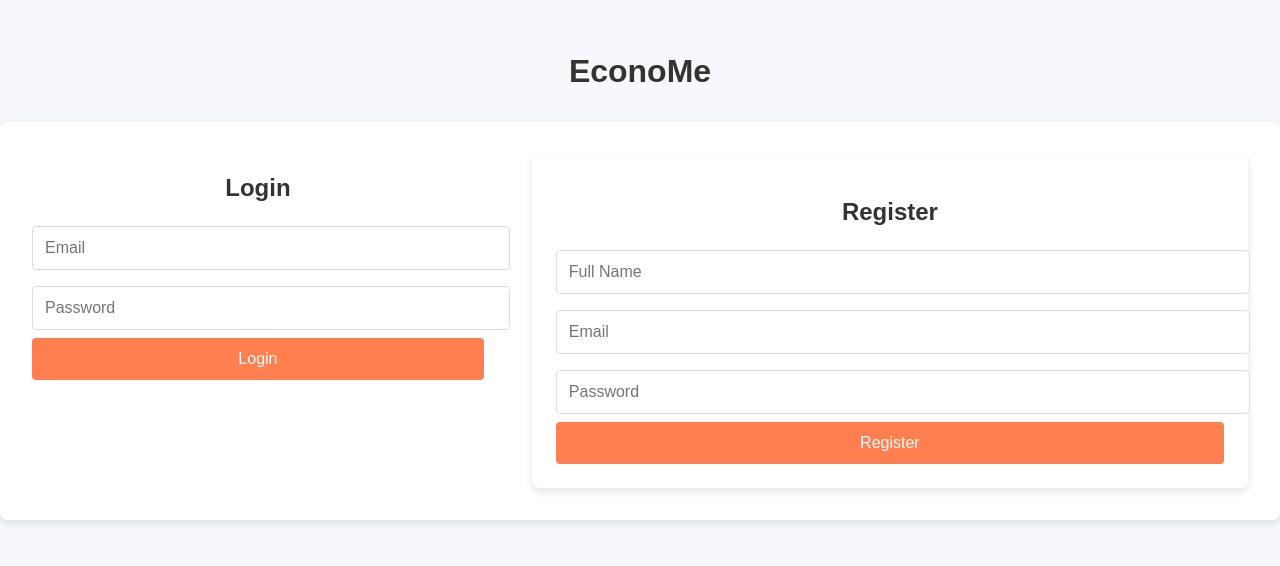
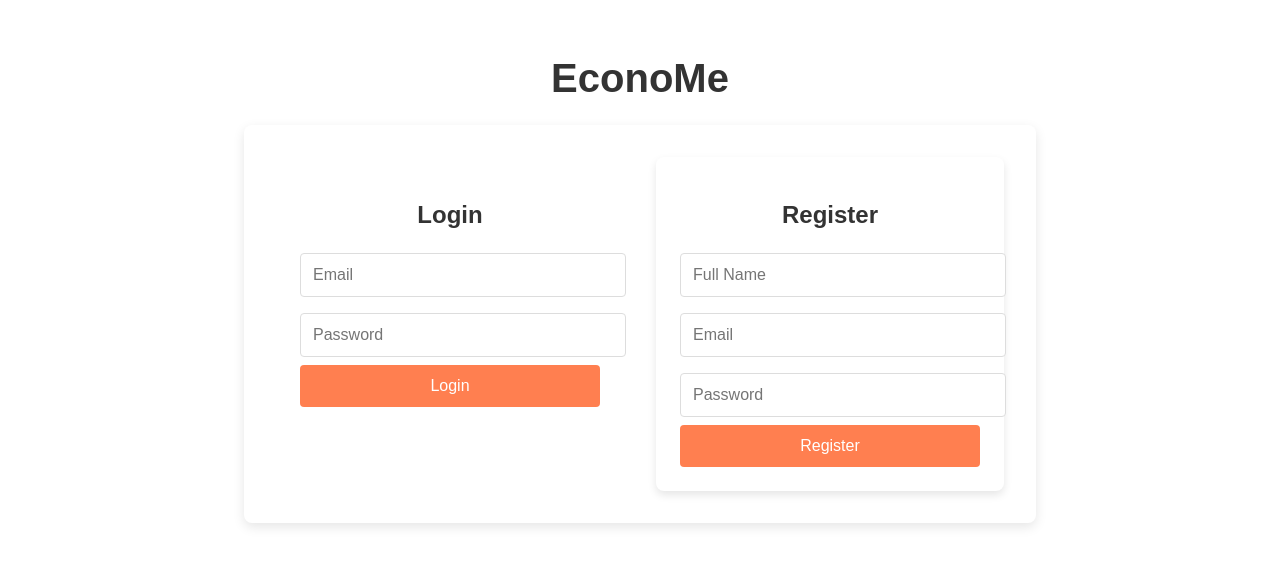
Before and after one commit to nayalafifi/economeReact, a React (Create React App) app: page / in a window 1280 px wide. Shown: the part 124-690 px from the top of the page. Built offline with nearby package versions, Linux system fonts and the light colour scheme.

Commit message:
updated login css

```diff
--- a/src/login.css
+++ b/src/login.css
@@ -1,40 +1,52 @@
+/* Centering container */
 .login-container {
     display: flex;
     flex-direction: column;
     align-items: center;
     justify-content: center;
     height: 100vh;
-  background-color: #f7f8fc;
+    background-color: #ffffff;
   }
 
+  /* Title styling */
   .app-title {
-  font-size: 2rem;
+    font-size: 2.5rem;
     font-weight: bold;
-  margin-bottom: 2rem;
     color: #333;
+    margin-bottom: 1.5rem;
   }
 
+  .logo {
+    width: 300px;
+    margin-bottom: 1rem;
+  }
+
+  /* Forms container */
   .login-register-forms {
     display: flex;
-  gap: 3rem;
+    gap: 2rem;
     padding: 2rem;
-  background-color: #fff;
+    background-color: #ffffff;
     border-radius: 8px;
-  box-shadow: 0 4px 8px rgba(0, 0, 0, 0.1);
+    box-shadow: 0 4px 12px rgba(0, 0, 0, 0.1);
   }
 
+  /* Individual form styling */
   .login-form, .register-form {
     display: flex;
     flex-direction: column;
     align-items: center;
+    padding: 1.5rem;
+    width: 300px;
   }
 
   .login-form h2, .register-form h2 {
+    font-size: 1.5rem;
     margin-bottom: 1rem;
-  font-size: 1.5rem;
     color: #333;
   }
 
+  /* Input styling */
   input[type="email"], input[type="password"], input[type="text"] {
     width: 100%;
     padding: 0.75rem;
@@ -42,8 +54,15 @@ input[type="email"], input[type="password"], input[type="text"] {
     border: 1px solid #ddd;
     border-radius: 4px;
     font-size: 1rem;
+    transition: border-color 0.3s;
   }
 
+  input[type="email"]:focus, input[type="password"]:focus, input[type="text"]:focus {
+    border-color: #ff7f50;
+    outline: none;
+  }
+
+  /* Button styling */
   .login-button, .register-button {
     width: 100%;
     padding: 0.75rem;
@@ -53,12 +72,20 @@ input[type="email"], input[type="password"], input[type="text"] {
     border-radius: 4px;
     font-size: 1rem;
     cursor: pointer;
+    transition: background-color 0.3s, transform 0.2s;
   }
 
   .login-button:hover, .register-button:hover {
     background-color: #ff5722;
+    transform: translateY(-2px);
   }
 
+  .login-button:active, .register-button:active {
+    background-color: #e64a19;
+    transform: translateY(0);
+  }
+
+  /* Footer styling */
   .footer {
     margin-top: 2rem;
     font-size: 0.9rem;
```
Lines whose indentation alone changed are shown as unchanged.
